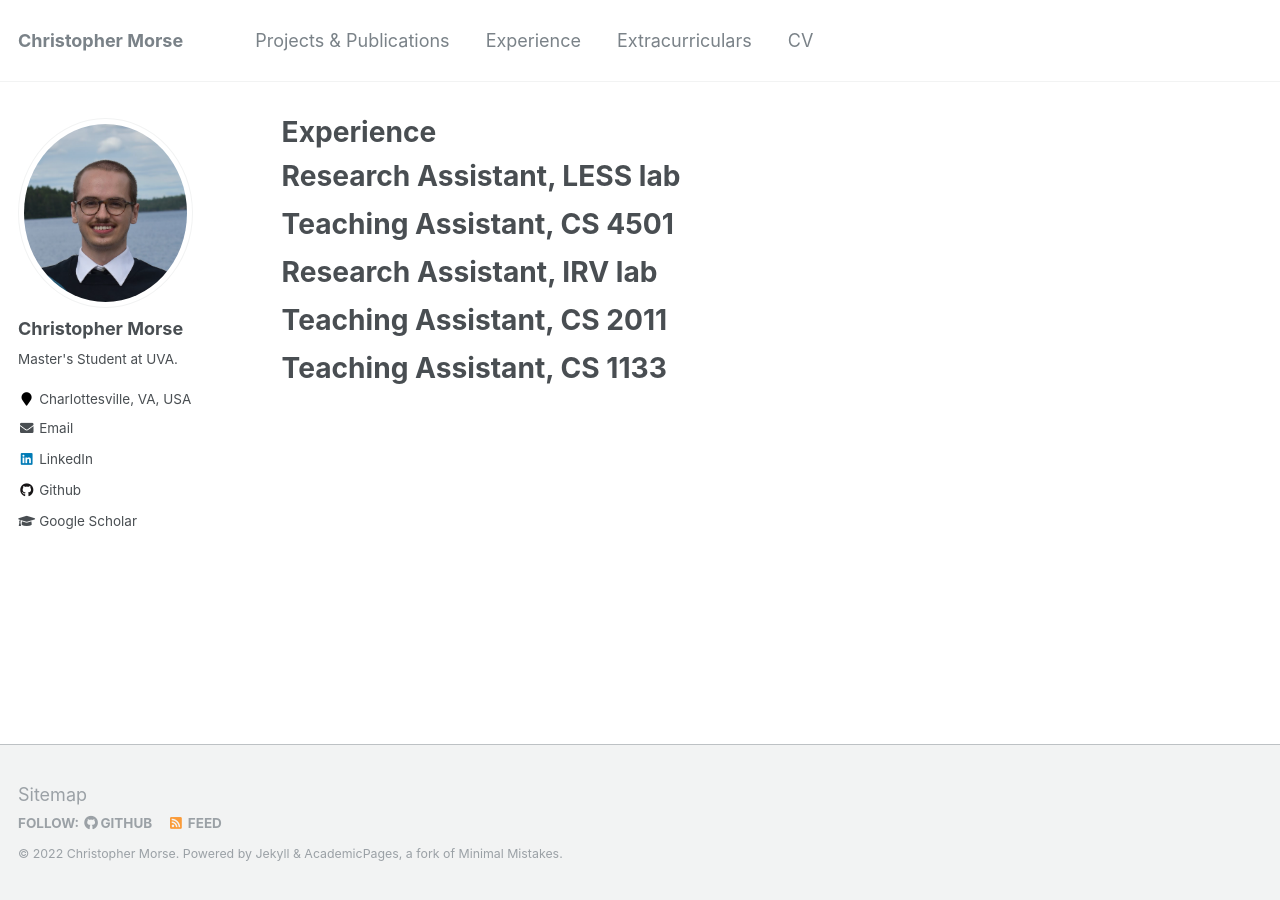
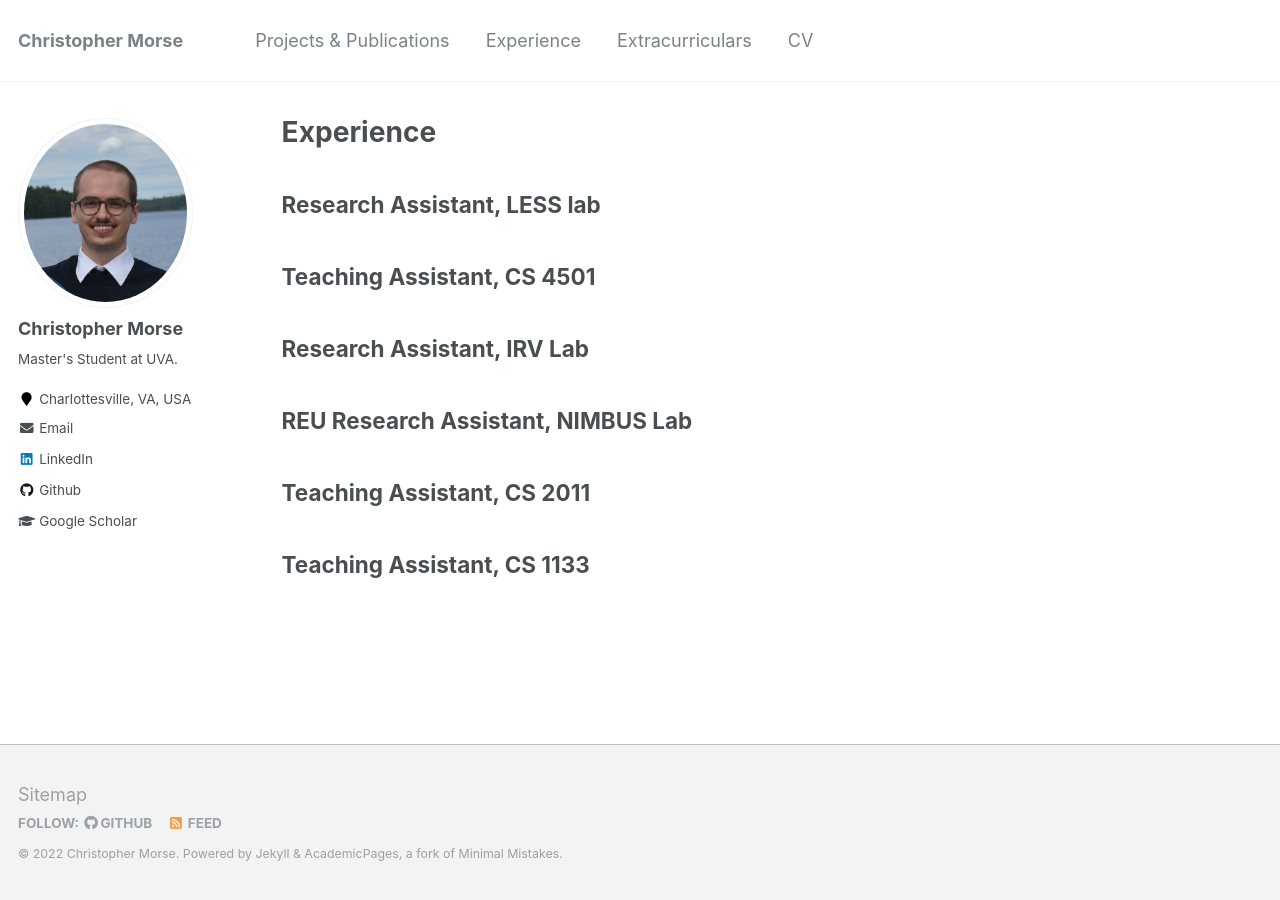
Before and after one commit to christheissmorse/christheissmorse.github.io, a Jekyll site: the page built from _pages/artifacts.md, in a window 1280 px wide. Built offline with Jekyll 4.4.1, drawn with Linux system fonts in a browser that asks for light colours.

Commit message:
Update artifacts.md

```diff
--- a/_pages/artifacts.md
+++ b/_pages/artifacts.md
@@ -5,12 +5,14 @@ permalink: /artifacts/
 author_profile: true
 ---
 
-# Research Assistant, LESS lab
+## Research Assistant, LESS lab
 
-# Teaching Assistant, CS 4501
+## Teaching Assistant, CS 4501
 
-# Research Assistant, IRV lab
+## Research Assistant, IRV Lab
 
-# Teaching Assistant, CS 2011
+## REU Research Assistant, NIMBUS Lab
 
-# Teaching Assistant, CS 1133
+## Teaching Assistant, CS 2011
+
+## Teaching Assistant, CS 1133
```
